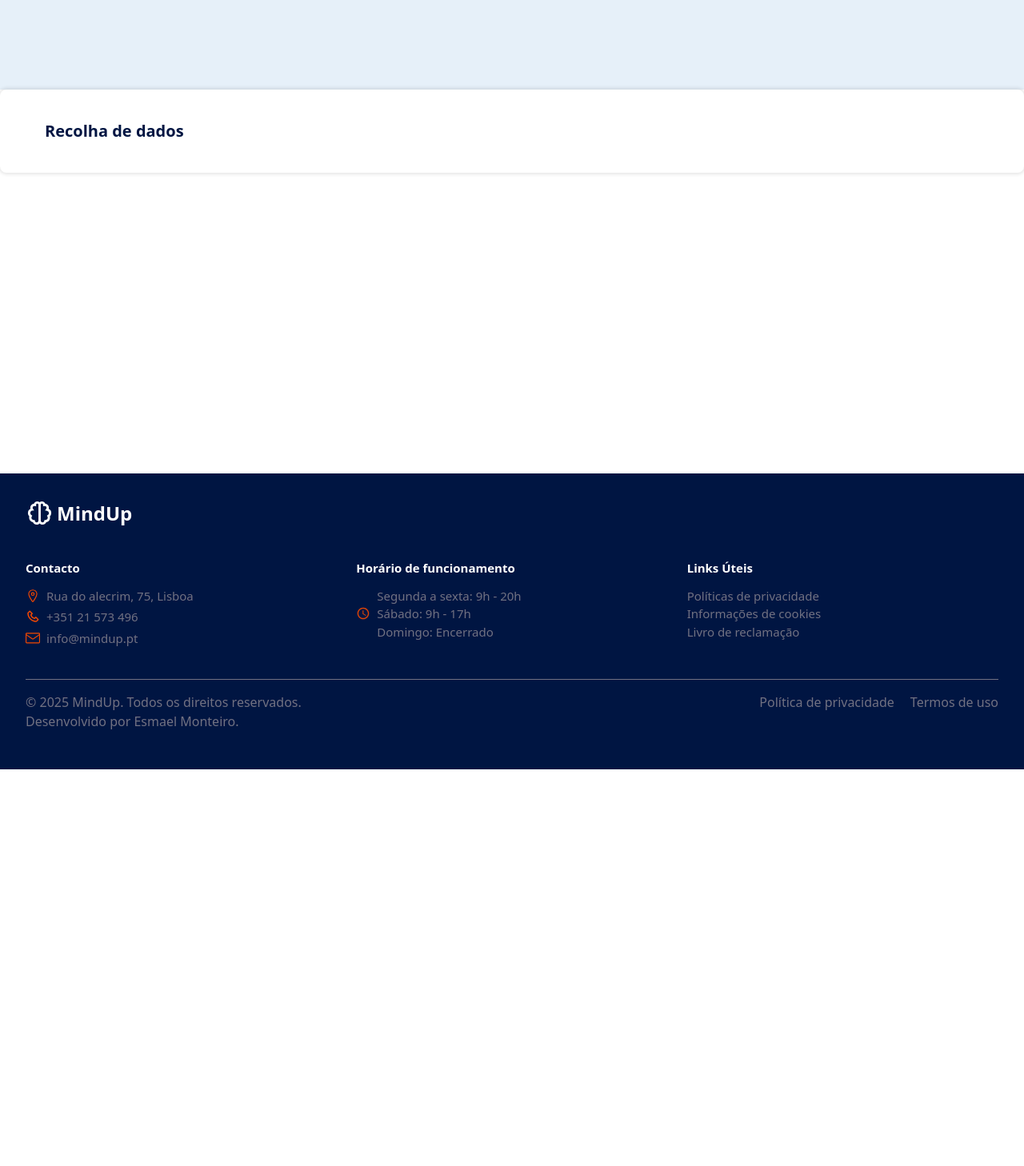
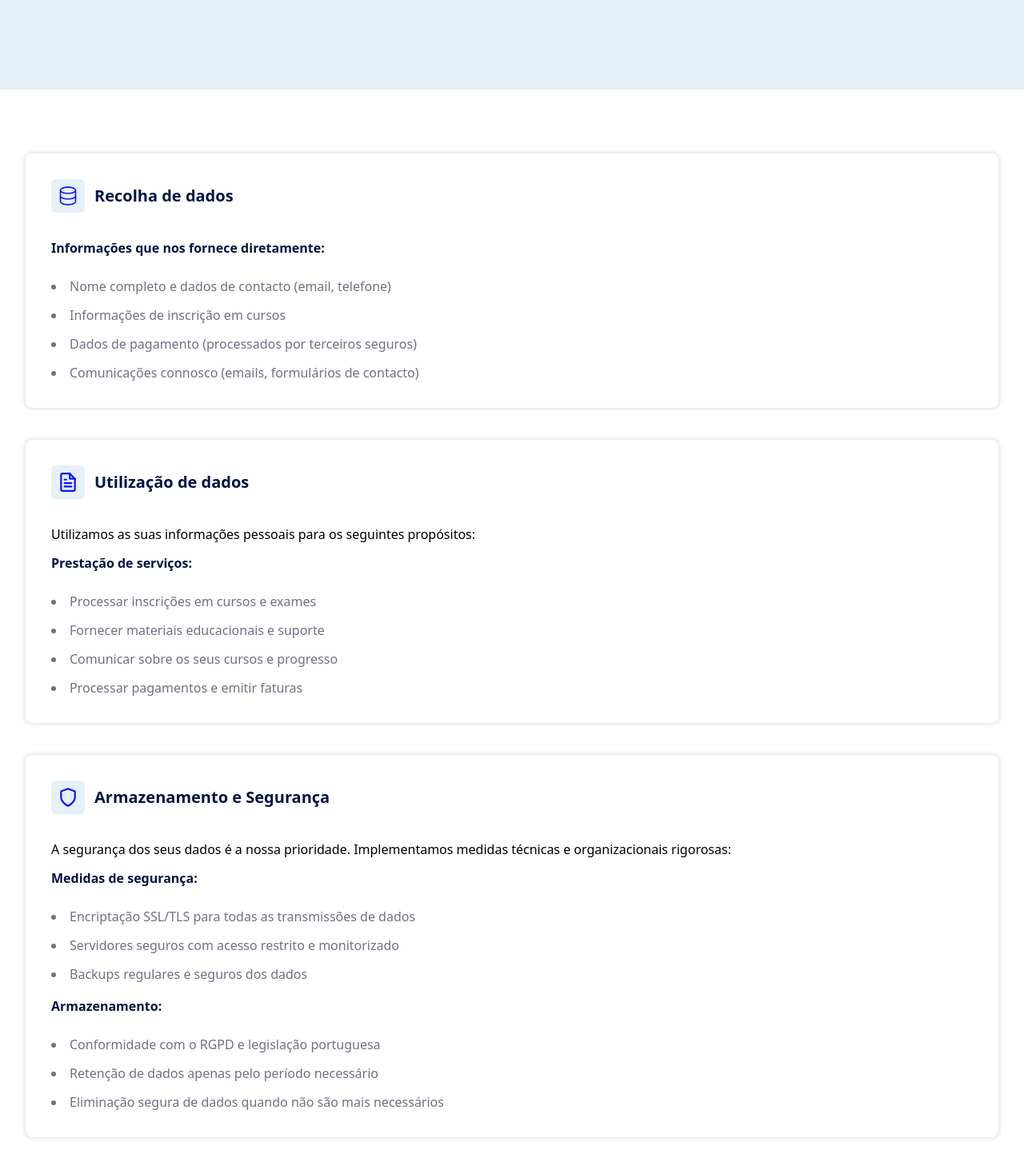
Before and after one commit to Esmael-coder/School_Academy, a React (Vite) app in the folder projecto-final/: page /politica-privacidade in a window 1280 px wide. Shown: the part 272-1730 px from the top of the page at 80% size. Before the commit the page ends 1234 px from the top, so only its background shows below. Built offline with nearby package versions, Linux system fonts and the light colour scheme.

Commit message:
politica-privacidade

```diff
--- a/projecto-final/src/components/Footer.jsx
+++ b/projecto-final/src/components/Footer.jsx
@@ -66,15 +66,9 @@ export const Footer = () => {
                     </div>
 
                 </div>
-                <div className='w-full flex justify-between border-t-1 border-cinza text-cinza py-4'>
-                    <div>
-                        <p>&copy; {year} MindUp. Todos os direitos reservados.</p>
-                        <p>Desenvolvido por Esmael Monteiro.</p>
-                    </div>
-                    <div className='flex gap-5'>
-                        <Link className='hover:underline' to={"/politica-de-privacidade"}>Política de privacidade</Link>
-                        <Link className='hover:underline' to={"/politica-de-privacidade"}>Termos de uso</Link>
-                    </div>
+                <div className='w-full text-center border-t-1 border-cinza text-cinza py-4'>
+                    <p>&copy; {year} MindUp. Todos os direitos reservados.</p>
+                    <p>Desenvolvido por Esmael Monteiro.</p>
                 </div>
             </div>
         </footer>
--- a/projecto-final/src/pages/PoliticaPrivacidade/InfoContainer.jsx
+++ b/projecto-final/src/pages/PoliticaPrivacidade/InfoContainer.jsx
@@ -2,9 +2,9 @@ import React from 'react'
 
 export const InfoContainer = ({ icon, title, children }) => {
     return (
-        <article className='max-w-7xl bg-white rounded-lg p-4 shadow-[var(--boxShadow2)]'>
-            <div className='flex items-center'>
-                <div className='p-5 rounded-md mb-8'>
+        <article className='max-w-7xl bg-white rounded-lg p-4 md:p-8 shadow-[var(--boxShadow2)]'>
+            <div className='flex items-center gap-3 mb-8'>
+                <div className='p-2 rounded-md text-hightlight bg-secondary'>
                     {icon}
                 </div>
                 <h2 className='text-primary text-xl font-semibold'>{title}</h2>
--- a/projecto-final/src/pages/PoliticaPrivacidade/PoliticaPrivacidade.jsx
+++ b/projecto-final/src/pages/PoliticaPrivacidade/PoliticaPrivacidade.jsx
@@ -1,21 +1,59 @@
 import React from 'react'
 import { InfoContainer } from './InfoContainer'
-
+import { GoDatabase } from "react-icons/go";
+import { FiFileText } from "react-icons/fi";
+import { FiShield } from "react-icons/fi";
 export const PoliticaPrivacidade = () => {
     return (
         <>
 
             <section className='bg-secondary h-80'>
-                <div className='max-w-7xl w-full h-full mx-auto px-4 md:px-6 lg:px-8 flex flex-col items-center justify-center gap-3'>
-                    <h1 className='font-bold text-2xl lg:text-4xl'>Política de Privacidade</h1>
+                <div className='max-w-7xl w-full h-full mx-auto px-4 md:px-6 lg:px-8 flex flex-col items-center justify-center gap-3 text-center'>
+                    <h1 className='font-bold text-primary text-4xl lg:text-6xl'>Política de Privacidade</h1>
                     <p className='text-cinza'>A sua privacidade é a nossa prioridade. Saiba como protegemos e respeitamos os seus dados pessoais.</p>
                 </div>
             </section>
 
             <section>
-                <InfoContainer title={"Recolha de dados"}>
+                <div className='max-w-7xl w-full mx-auto px-4 md:px-6 lg:px-8 py-20 flex flex-col gap-10'>
+                    <InfoContainer icon={<GoDatabase size={26} />} title={"Recolha de dados"}>
+                        <h3 className='text-primary font-semibold mb-6'>Informações que nos fornece diretamente:</h3>
+                        <ul className='list-inside list-disc text-cinza flex flex-col gap-3'>
+                            <li>Nome completo e dados de contacto (email, telefone)</li>
+                            <li>Informações de inscrição em cursos</li>
+                            <li>Dados de pagamento (processados por terceiros seguros)</li>
+                            <li>Comunicações connosco (emails, formulários de contacto)</li>
+                        </ul>
+                    </InfoContainer>
 
-                </InfoContainer>
+                    <InfoContainer icon={<FiFileText size={26} />} title={"Utilização de dados"}>
+                        <p className='mb-3'>Utilizamos as suas informações pessoais para os seguintes propósitos:</p>
+                        <h3 className='text-primary font-semibold mb-6'>Prestação de serviços:</h3>
+                        <ul className='list-inside list-disc text-cinza flex flex-col gap-3'>
+                            <li>Processar inscrições em cursos e exames</li>
+                            <li>Fornecer materiais educacionais e suporte</li>
+                            <li>Comunicar sobre os seus cursos e progresso</li>
+                            <li>Processar pagamentos e emitir faturas</li>
+                        </ul>
+                    </InfoContainer>
+
+                    <InfoContainer icon={<FiShield size={26} />} title={"Armazenamento e Segurança"}>
+                        <p className='mb-3'>A segurança dos seus dados é a nossa prioridade. Implementamos medidas técnicas e organizacionais rigorosas:</p>
+                        <h3 className='text-primary font-semibold mb-6'>Medidas de segurança:</h3>
+                        <ul className='list-inside list-disc text-cinza flex flex-col gap-3 mb-4'>
+                            <li>Encriptação SSL/TLS para todas as transmissões de dados</li>
+                            <li>Servidores seguros com acesso restrito e monitorizado</li>
+                            <li>Backups regulares e seguros dos dados</li>
+                        </ul>
+
+                        <h3 className='text-primary font-semibold mb-6'>Armazenamento:</h3>
+                        <ul className='list-inside list-disc text-cinza flex flex-col gap-3'>
+                            <li>Conformidade com o RGPD e legislação portuguesa</li>
+                            <li>Retenção de dados apenas pelo período necessário</li>
+                            <li>Eliminação segura de dados quando não são mais necessários</li>
+                        </ul>
+                    </InfoContainer>
+                </div>
             </section>
         </>
     )
--- a/projecto-final/src/pages/cursos/Cursos.jsx
+++ b/projecto-final/src/pages/cursos/Cursos.jsx
@@ -16,7 +16,7 @@ export const Cursos = () => {
 
     if (categoryValue !== "todos") {
 
-      setAllCourses(allCourses.filter(course => course.category == categoryValue))
+      setAllCourses(courses.filter(course => course.category == categoryValue))
 
     } else {
 
```
